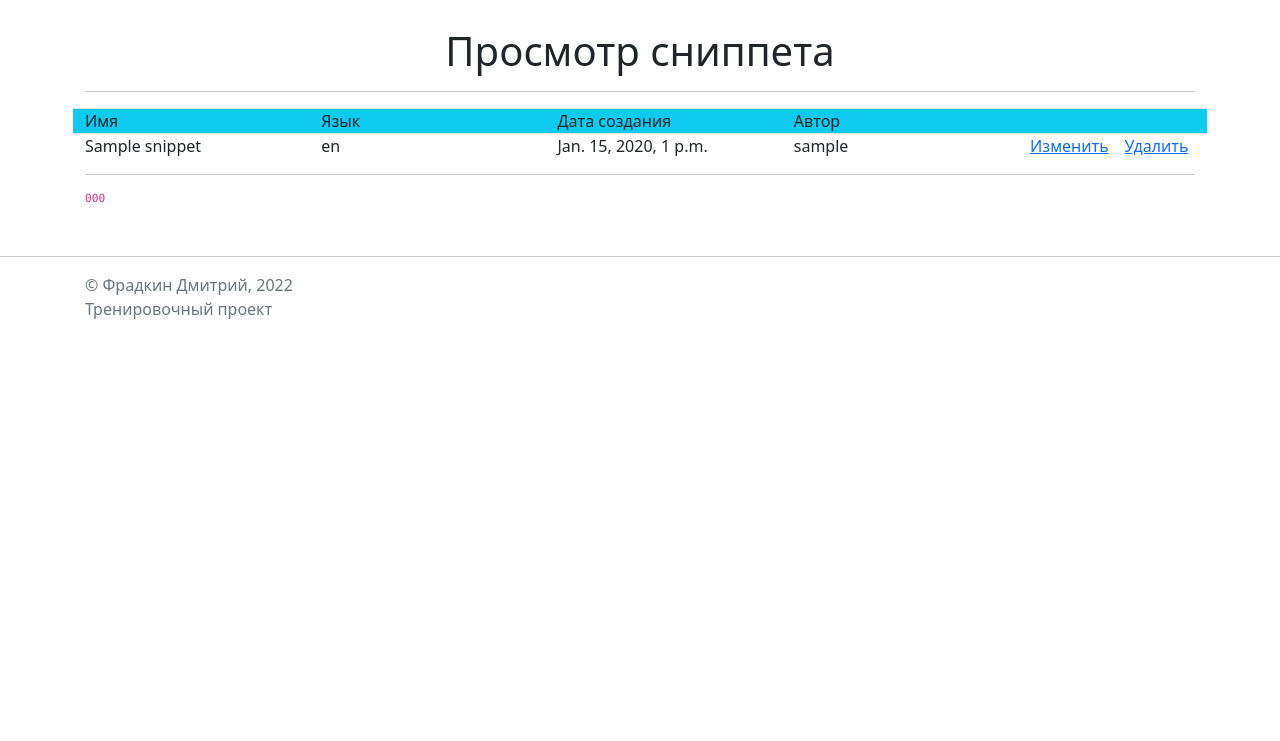
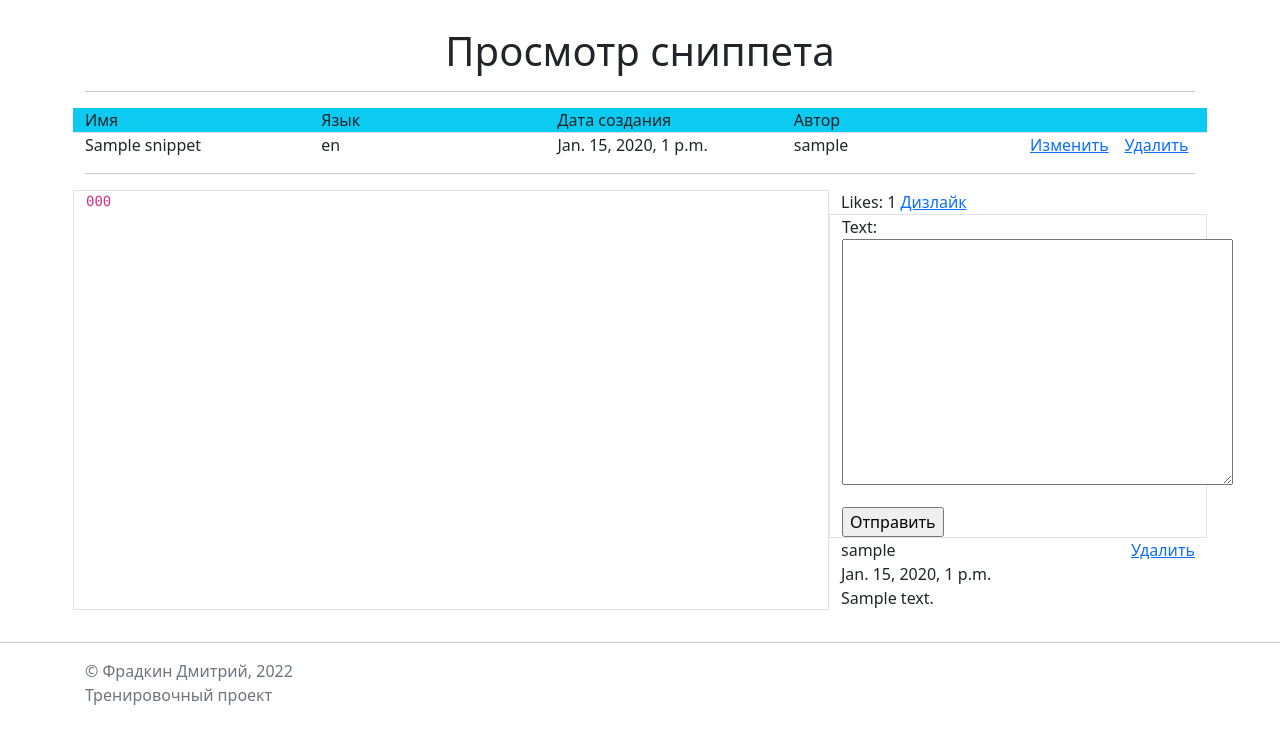
Before and after one commit to fradkin-d/pet_Snippets, a Django app: a page that uses MainApp/templates/base.html in a window 1280 px wide. Shown: the part 59-800 px from the top of the page. Run offline with Django 4.2, Linux system fonts and the light colour scheme; a user stored in the database is signed in; tables that the repository leaves empty hold one stand-in row (values such as "Sample post"); some libraries are stand-ins or nearby versions.

Commit message:
add comments and likes for snippets

```diff
--- a/MainApp/forms.py
+++ b/MainApp/forms.py
@@ -2,7 +2,7 @@ from django.contrib.auth.models import User
 from django.contrib.auth.forms import UserCreationForm
 from django.core.exceptions import ValidationError
 from django.forms import CharField, PasswordInput, ModelForm
-from MainApp.models import Snippet
+from MainApp.models import Snippet, Comment
 
 
 class UserRegistrationForm(UserCreationForm):
@@ -32,3 +32,9 @@ class SnippetForm(ModelForm):
     class Meta:
         model = Snippet
         fields = ['name', 'lang', 'code', 'is_private']
+
+
+class CommentForm(ModelForm):
+    class Meta:
+        model = Comment
+        fields = ['text']
--- a/MainApp/models.py
+++ b/MainApp/models.py
@@ -1,7 +1,6 @@
 from django.db import models
 from django.contrib.auth.models import User
 from django.utils.text import slugify
-import random as rd
 import datetime as dt
 
 
@@ -24,3 +23,20 @@ class Snippet(models.Model):
     def save(self, *args, **kwargs):
         self.slug = '_'.join((slugify(self.name), dt.datetime.now().strftime('%d-%m-%y-%H-%M-%S')))
         super().save(*args, **kwargs)
+
+
+class Comment(models.Model):
+    snippet = models.ForeignKey(Snippet, on_delete=models.CASCADE)
+    author = models.ForeignKey(User, on_delete=models.CASCADE)
+    date = models.DateTimeField(auto_now_add=True)
+    text = models.TextField(max_length=250)
+
+
+class SnippetLike(models.Model):
+    snippet = models.ForeignKey(Snippet, on_delete=models.CASCADE)
+    author = models.ForeignKey(User, on_delete=models.CASCADE)
+
+
+class CommentLike(models.Model):
+    comment = models.ForeignKey(Comment, on_delete=models.CASCADE)
+    author = models.ForeignKey(User, on_delete=models.CASCADE)
--- a/MainApp/templates/base.html
+++ b/MainApp/templates/base.html
@@ -17,7 +17,7 @@
         }
 
         code {
-            font-size: 80%;
+            font-size: 100%;
         }
     </style>
 </head>
--- a/MainApp/templates/pages/index.html
+++ b/MainApp/templates/pages/index.html
@@ -6,7 +6,6 @@
         <p>Добро пожаловать!</p>
         <p>На этом сайте ты можешь сохранить свои заготовки кода,
             а также поделиться ими с другими пользователями!</p>
-        <hr>
     </div>
 </div>
 
--- a/MainApp/templates/pages/snippet_detail.html
+++ b/MainApp/templates/pages/snippet_detail.html
@@ -1,17 +1,12 @@
 {% extends 'base.html' %}
 
 {% block main %}
-<div class="row bg-warning border-bottom">
-    {% if snippet.is_private %}
-    <div class="col" align="center">Приватный сниппет</div>
-    {% endif %}
-</div>
 <div class="row bg-info border-bottom">
     <div class="col">Имя</div>
     <div class="col">Язык</div>
     <div class="col">Дата создания</div>
     <div class="col">Автор</div>
-    {% if my_snippet %}
+    {% if snippet.author == user %}
     <div class="col-1"></div>
     <div class="col-1"></div>
     {% endif %}
@@ -22,7 +17,7 @@
     <div class="col">{{ snippet.lang }}</div>
     <div class="col">{{ snippet.creation_date }}</div>
     <div class="col">{{ snippet.author }}</div>
-    {% if my_snippet %}
+    {% if snippet.author == user %}
     <div class="col-1">
         <a href="{% url 'snippet_update_page' snippet.slug %}">Изменить</a>
     </div>
@@ -33,8 +28,69 @@
 </div>
 <hr>
 <div class="row">
-    <div class="col">
-        <code><pre>{{ snippet.code }}</pre></code>
+    <div class="col border">
+        <code>
+            <pre>{{ snippet.code }}</pre>
+        </code>
+    </div>
+    {% if not snippet.is_private %}
+    <div class="col-4">
+        <div class="row">
+            <div class="col">
+                Likes: {{ snippet.snippetlike_set.count }}
+                {%if user.snippetlike_set.count <= 0 %}
+                <a href="{% url 'create_snippetlike' snippet.id %}">Лайк</a>
+                {% else %}
+                <a href="{% url 'delete_snippetlike' snippet.id %}">Дизлайк</a>
+                {% endif %}
+            </div>
+        </div>
+        <div class="row">
+            {% if request.user.is_authenticated %}
+            <div class="col border">
+                <form method="post" action="{% url 'create_comment' %}">
+                    {% csrf_token %}
+                    <input type="hidden" name='snippet' value="{{ snippet.id }}">
+                    {{comment_form.as_p}}
+                    <input type="submit" value="Отправить">
+                </form>
+            </div>
+        </div>
+        {% endif %}
+        {% for comment in snippet.comment_set.all|dictsortreversed:'date' %}
+        <div class="row">
+            <div class="col">
+                {{ comment.author }}
+            </div>
+            <div class="col" align="right">
+                {% if comment.author == user %}
+                <a href="{% url 'delete_comment' comment.id %}">Удалить</a>
+                {% endif %}
+            </div>
+        </div>
+        <div class="row">
+            <div class="col">
+                {{ comment.date }}
+            </div>
+        </div>
+        <div class="row">
+            <div class="col">
+                {{ comment.text }}
+            </div>
+        </div>
+        {% empty %}
+        <div class="row">
+            <div class="col">
+                Пока никто не оставил комментарий к этому сниппету
+            </div>
+        </div>
+        {% endfor %}
     </div>
 </div>
+{% else %}
+<div class="col-4" align="center">
+    Приватный сниппет
+</div>
+{% endif %}
+</div>
 {% endblock %}
--- a/MainApp/views.py
+++ b/MainApp/views.py
@@ -1,12 +1,12 @@
 from django.shortcuts import render, redirect
 from django.urls import reverse_lazy
 from django.contrib import auth
-from MainApp.forms import UserRegistrationForm, SnippetForm
+from MainApp.forms import UserRegistrationForm, SnippetForm, CommentForm
 from django.contrib.auth.decorators import login_required
 from django.views.generic.list import ListView
 from django.views.generic.detail import DetailView
-from django.views.generic.edit import UpdateView, DeleteView
-from .models import Snippet
+from django.views.generic.edit import UpdateView, DeleteView, CreateView
+from .models import Snippet, Comment, SnippetLike
 
 
 def index_page(request):
@@ -116,7 +116,8 @@ class SnippetDetailView(DetailView):
     def get_context_data(self, **kwargs):
         context = super().get_context_data(**kwargs)
         context['pagename'] = 'Просмотр сниппета'
-        context['my_snippet'] = self.get_object().author == self.request.user
+        context['user'] = self.request.user
+        context['comment_form'] = CommentForm
         return context
 
 
@@ -142,3 +143,37 @@ class SnippetDeleteView(DeleteView):
         context['pagename'] = 'Удаление сниппета'
         context['back_page'] = self.request.META.get('HTTP_REFERER', '/')
         return context
+
+
+def create_comment(request):
+    if request.method == 'POST':
+        form = CommentForm(request.POST)
+        form.instance.author = request.user
+        form.instance.snippet = Snippet.objects.get(pk=request.POST.get('snippet'))
+        if form.is_valid():
+            form.save()
+            # return Success message
+    return redirect(request.META.get('HTTP_REFERER', '/'))
+
+
+def delete_comment(request, pk):
+    comment = Comment.objects.get(pk=pk)
+    if comment.author == request.user:
+        comment.delete()
+    return redirect(request.META.get('HTTP_REFERER', '/'))
+
+
+def create_snippetlike(request, snippet_id):
+    snippet = Snippet.objects.get(pk=snippet_id)
+    user = request.user
+    if not SnippetLike.objects.filter(snippet=snippet, author=user).exists():
+        like = SnippetLike(snippet=snippet, author=user)
+        like.save()
+    return redirect(request.META.get('HTTP_REFERER', '/'))
+
+
+def delete_snippetlike(request, snippet_id):
+    snippet = Snippet.objects.get(pk=snippet_id)
+    snippetlike = SnippetLike.objects.filter(snippet=snippet, author=request.user)
+    snippetlike.delete()
+    return redirect(request.META.get('HTTP_REFERER', '/'))
--- a/pet_Snippets/urls.py
+++ b/pet_Snippets/urls.py
@@ -19,6 +19,7 @@ from django.conf import settings
 from django.conf.urls.static import static
 from MainApp import views as main_views
 
+
 urlpatterns = [
     path('admin/', admin.site.urls),
     path('', main_views.index_page, name='home'),
@@ -31,4 +32,8 @@ urlpatterns = [
     path('snippets/<slug:slug>/', main_views.SnippetDetailView.as_view(), name='snippet_detail_page'),
     path('snippets/<slug:slug>/update', main_views.SnippetUpdateView.as_view(), name='snippet_update_page'),
     path('snippets/<slug:slug>/delete', main_views.SnippetDeleteView.as_view(), name='snippet_delete_page'),
+    path('comment/create', main_views.create_comment, name='create_comment'),
+    path('comment/delete/<int:pk>', main_views.delete_comment, name='delete_comment'),
+    path('snippetlike/create/<int:snippet_id>', main_views.create_snippetlike, name='create_snippetlike'),
+    path('snippetlike/delete/<int:snippet_id>', main_views.delete_snippetlike, name='delete_snippetlike'),
 ] + static(settings.STATIC_URL, document_root=settings.STATIC_ROOT)
```
Also changed, not shown: MainApp/migrations/0002_comment_snippetlike_commentlike.py (added), MainApp/migrations/0003_remove_commentlike_is_like_and_more.py (added).
